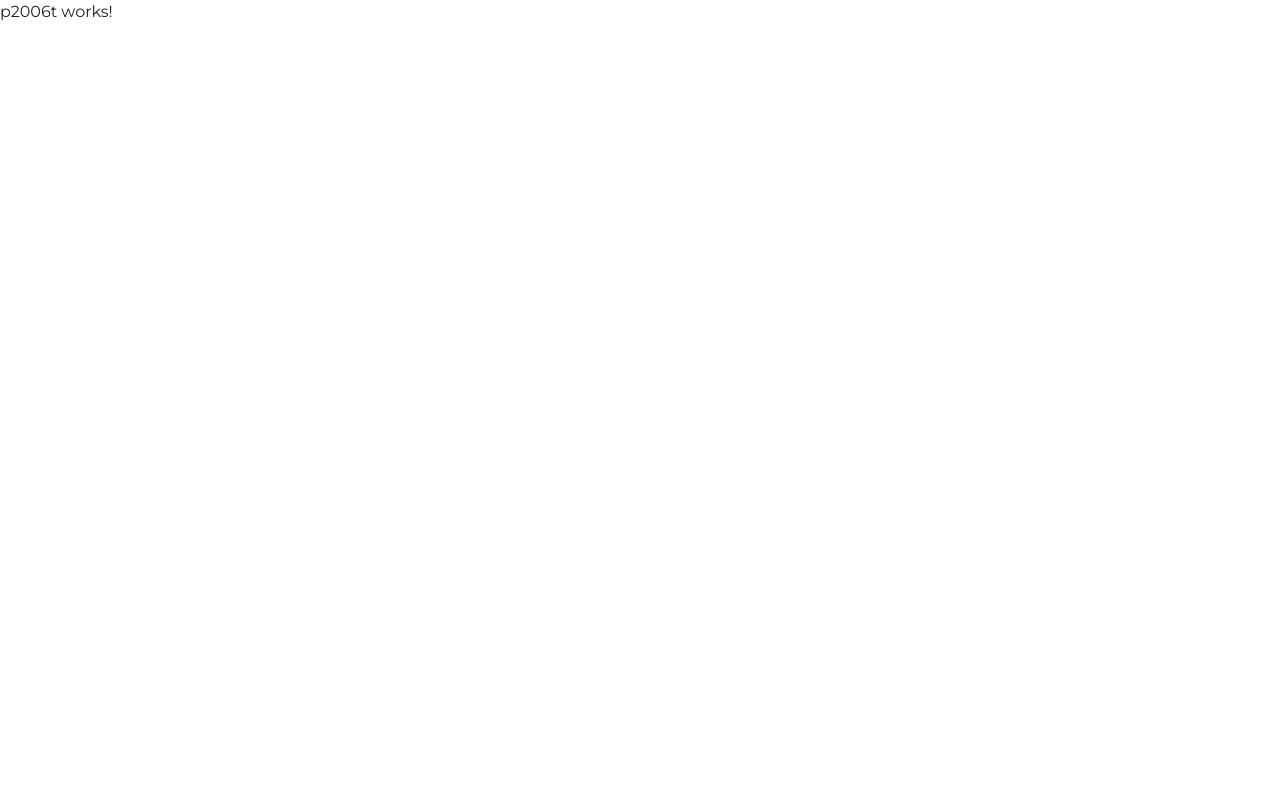
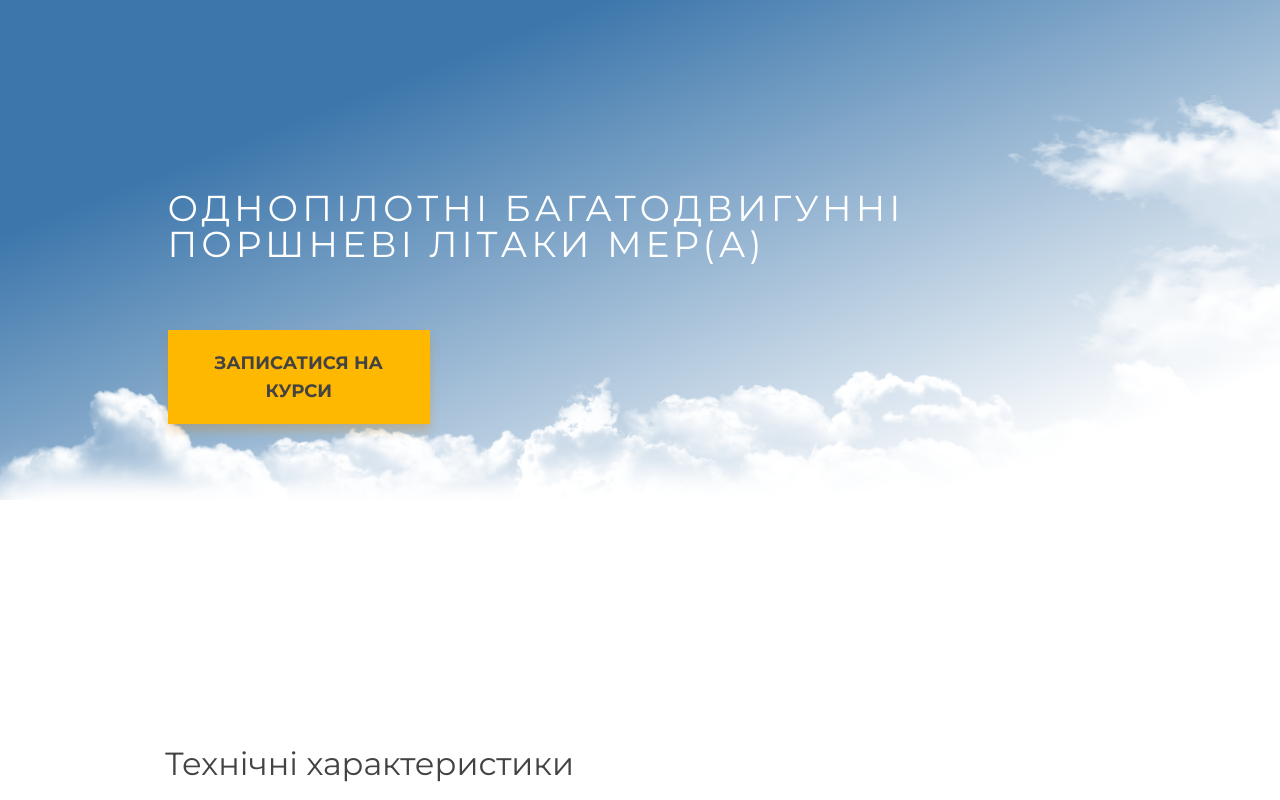
Before and after one commit to yuriistorozhuk/forsage, an Angular app: page /p2006t in a window 1280 px wide. Shown: the top 800 px of the page. Built offline with nearby package versions, Linux system fonts and the light colour scheme.

Commit message:
planes added

```diff
--- a/src/app/components/at3/at3.component.html
+++ b/src/app/components/at3/at3.component.html
@@ -1 +1,2 @@
-<p>at3 works!</p>
+<app-header [title]="title" [image]="image"></app-header>
+<app-section-plane [info]="info" [categories]="categories"></app-section-plane>
--- a/src/app/components/at3/at3.component.ts
+++ b/src/app/components/at3/at3.component.ts
@@ -7,6 +7,74 @@ import { Component, OnInit } from '@angular/core';
 })
 export class At3Component implements OnInit {
 
+  public title: string = "Однопілотні однодвигунні поршневі літаки SEP(A)";
+  public image: string = null;
+
+  public info: string = "";
+  public categories: any[] = [{
+    subtitle: 'Технічні характеристики',
+    list: [{
+      name: 'Довжина',
+      value: '6,25 м (20 футів 6 дюймів)'
+    }, {
+        name: 'Розмах крила',
+        value: '7.55 м'
+    },
+    {
+      name: 'Висота',
+      value: '2,23 м (7 футів 4 дюймів)'
+    },
+    {
+      name: 'Площа крила',
+      value: '9,3 м ² (100,6 кв.м)'
+    },
+    {
+      name: 'Маса пустого літака',
+      value: '350 кг (771 фунтів)'
+    },
+    {
+      name: 'Корисне навантаження',
+      value: '232 кг (511 фунтів)'
+    },
+    {
+      name: 'Максимальна злітна маса',
+      value: '582 кг (1,282фунтів)'
+    },
+    {
+      name: 'Двигун',
+      value: '1 × Rotax 912 S Elprop 3-1-1P, 100 к.с. (75 кВт)'
+    },
+    {
+      name: 'Максимальна швидкість',
+      value: '220 км/год (119 вузлів)'
+    },
+    {
+      name: 'Крейсерська швидкість',
+      value: '200 км/год (108 вузлів)'
+    },
+    {
+      name: 'Швидкість звалювания',
+      value: '82 км/год (44 вузлів)'
+    },
+    {
+      name: 'Дальність польоту',
+      value: '717 км (387 миль)'
+    },
+    {
+      name: 'Практична стеля',
+      value: '4000 м (13123 футів)'
+    },
+    {
+      name: 'Злітна дистанція',
+      value: '145 м (476 футів)'
+    },
+    {
+      name: 'Посадкова дистанція',
+      value: '200 м (656 футів)'
+    },
+    ],
+  }]
+
   constructor() { }
 
   ngOnInit(): void {
--- a/src/app/components/ir/ir.component.html
+++ b/src/app/components/ir/ir.component.html
@@ -1 +1,2 @@
-<p>ir works!</p>
+<app-header [title]="title" [image]="image"></app-header>
+<app-section-plane [info]="info" [categories]="categories"></app-section-plane>
--- a/src/app/components/ir/ir.component.ts
+++ b/src/app/components/ir/ir.component.ts
@@ -7,6 +7,24 @@ import { Component, OnInit } from '@angular/core';
 })
 export class IRComponent implements OnInit {
 
+  public title: string = "Курс підготовки для отримання рейтингу IR (право виконання польотів за приладами)";
+  public image: string = null;
+
+  public info: string = "Призначенням курсу є підготовка для отримання рейтингу IR на однопілотному багатодвигуннму літаку (земля) (МЕР(L).";
+  public categories: any[] = [{
+    subtitle: 'Курс складається з:',
+    list: [{
+      name: 'Практична тренувальна програма',
+      value: ''
+    }, {
+      name: 'Екзаменаційний політ',
+        value: '1 година  30 хвилин'
+    }],
+     description: 'Розрахунковий час проходження курсу – два дні, з нальотом:'
+  }, {
+    subtitle: 'Вимоги до кандидатів:'
+  }]
+
   constructor() { }
 
   ngOnInit(): void {
--- a/src/app/components/k10/k10.component.html
+++ b/src/app/components/k10/k10.component.html
@@ -1 +1,2 @@
-<p>k10 works!</p>
+<app-header [title]="title" [image]="image"></app-header>
+<app-section-plane [info]="info" [categories]="categories"></app-section-plane>
--- a/src/app/components/k10/k10.component.ts
+++ b/src/app/components/k10/k10.component.ts
@@ -7,6 +7,78 @@ import { Component, OnInit } from '@angular/core';
 })
 export class K10Component implements OnInit {
 
+  public title: string = "Однопілотні однодвигунні поршневі літаки SEP(A)";
+  public image: string = null;
+
+  public info: string = "";
+  public categories: any[] = [{
+    subtitle: 'Технічні характеристики',
+    list: [{
+      name: 'Розмах крила',
+      value: '8.5                           9.1'
+    }, {
+        name: 'Маса пустого (без BRS)',
+        value: '335 кг'
+      },
+      {
+        name: 'Двигун',
+        value: 'ROTAX 912 UL                          ROTAX 912 ULS'
+      },
+      {
+        name: 'Потужність',
+        value: '80-100 к.с. 115 к.с. (форсаж)'
+      },
+      {
+        name: 'Максимальна швидкість польоту',
+        value: '225 км/год                                      225 км/год'
+      },
+      {
+        name: 'Максимальна швидкість з випущеними закрилками',
+        value: '120 км/год                                      120 км/год'
+      },
+      {
+        name: 'Максимальна дальність польоту',
+        value: '650 км'
+      },
+      {
+        name: 'Швидкість відриву',
+        value: '81 км/год                                      85 км/год'
+      },
+      {
+        name: 'Швидкість завалювання (закрилки прибрані, режим двигуна "МГ")',
+        value: '78 км/год                                      82 км/год'
+      },
+      {
+        name: 'Розбіг/пробіг',
+        value: '130/90 м                                      100/75 м'
+      },
+      {
+        name: 'Скоропідйомність біля землі',
+        value: '5-7 м/с                                      6 м/с'
+      },
+      {
+        name: 'Ємність паливних баків',
+        value: '65 л                                      80 л'
+      },
+      {
+        name: 'Ємність багажного відсіку',
+        value: '300 л                                     360 л'
+      },
+      {
+        name: 'Крейсерська швидкість (обороти двигуна 5000 об/хв)',
+        value: '200 км/год                                     180 км/год'
+      },
+      {
+        name: 'Максимальна злітна маса',
+        value: '575-625 кг'
+      },
+      {
+        name: 'Експлуатаційне перевантаження',
+        value: '+4.4/-0.5                                     +3.8/-0.5'
+      }
+    ],
+  }]
+
   constructor() { }
 
   ngOnInit(): void {
--- a/src/app/components/p2006t/p2006t.component.html
+++ b/src/app/components/p2006t/p2006t.component.html
@@ -1 +1,2 @@
-<p>p2006t works!</p>
+<app-header [title]="title" [image]="image"></app-header>
+<app-section-plane [info]="info" [categories]="categories"></app-section-plane>
--- a/src/app/components/p2006t/p2006t.component.ts
+++ b/src/app/components/p2006t/p2006t.component.ts
@@ -6,8 +6,87 @@ import { Component, OnInit } from '@angular/core';
   styleUrls: ['./p2006t.component.scss']
 })
 export class P2006tComponent implements OnInit {
+  public title: string = "Однопілотні багатодвигунні поршневі літаки МЕР(А)";
+  public image: string = null;
 
-  constructor() { }
+  public info: string = "";
+  public categories: any[] = [{
+    subtitle: 'Технічні характеристики',
+    list: [{
+      name: 'Маса, кг макс злітна',
+      value: '1230 кг'
+    }, {
+       name: 'Маса, кг порожнього',
+        value: '800 кг'
+    },
+    {
+      name: 'Кіл-сть місць',
+      value: '1+3'
+    },
+    {
+      name: 'Ємність вантажного відсіку',
+      value: '60 кг'
+    },
+    {
+      name: 'Довжина фюзеляжу',
+      value: '8,7м'
+    },
+    {
+      name: 'Висота фюзеляжу',
+      value: '2,85м'
+    },
+    {
+      name: 'Ширина кабіни',
+      value: '1,23м'
+    },
+    {
+      name: 'Двигун (потужність)х2 ',
+      value: 'Rotax 912 S3 (100 лс)'
+    },
+    {
+      name: 'Максимальна швидкість',
+      value: '287 км/год (119 вузлів)'
+    },
+    {
+      name: 'Крейсерська швидкість',
+      value: '260 км/год (108 вузлів)'
+    },
+    {
+      name: 'Швидкість звалювания',
+      value: '89 км/год'
+    },
+    {
+      name: 'Швидкопідйомність',
+      value: '6,1 м/сек'
+    },
+    {
+      name: 'Дальність',
+      value: '1148 км'
+    },
+    {
+      name: 'Практична стеля',
+      value: '4421 м'
+    },
+    {
+      name: 'Розбіг',
+      value: '280 м'
+      },
+      {
+        name: 'Пробіг',
+        value: '200 м'
+      },
+      {
+        name: 'Ємність паливних баків',
+        value: '100+100 л'
+      },
+      {
+        name: 'Витрата палива',
+        value: '35-40 л/г на обидва бака'
+      },
+    ],
+  }]
+  constructor() {
+  }
 
   ngOnInit(): void {
   }
--- a/src/app/components/sep/sep.component.ts
+++ b/src/app/components/sep/sep.component.ts
@@ -7,7 +7,7 @@ import { Component, OnInit } from '@angular/core';
 })
 export class SEPComponent implements OnInit {
 
-  public title: string = "Курс підготовки для отримання рейтингу класу SEP (однодвигунний поршневий) або MEP (багатодвигунний поршневий";
+  public title: string = "Курс підготовки для отримання рейтингу класу SEP (однодвигунний поршневий) або MEP (багатодвигунний поршневий)";
   public image: string = null;
 
   public info: string = "Призначенням курсу є підготовка для отримання рейтингу класу SEP (однодвигунний поршневий) або MEP (багатодвигунний поршневий).";
```
